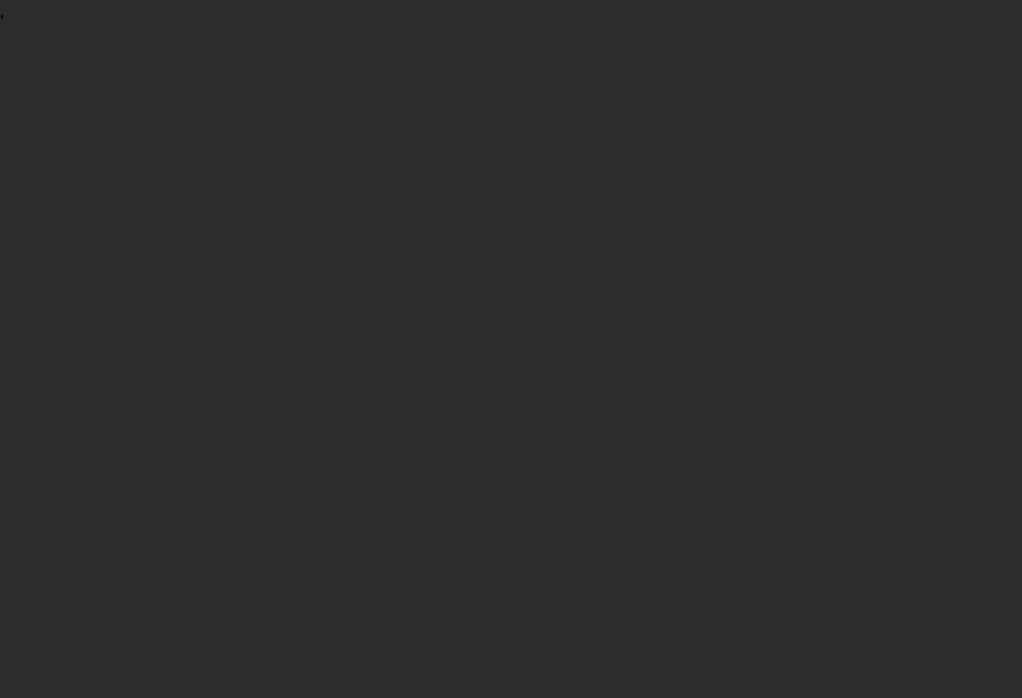
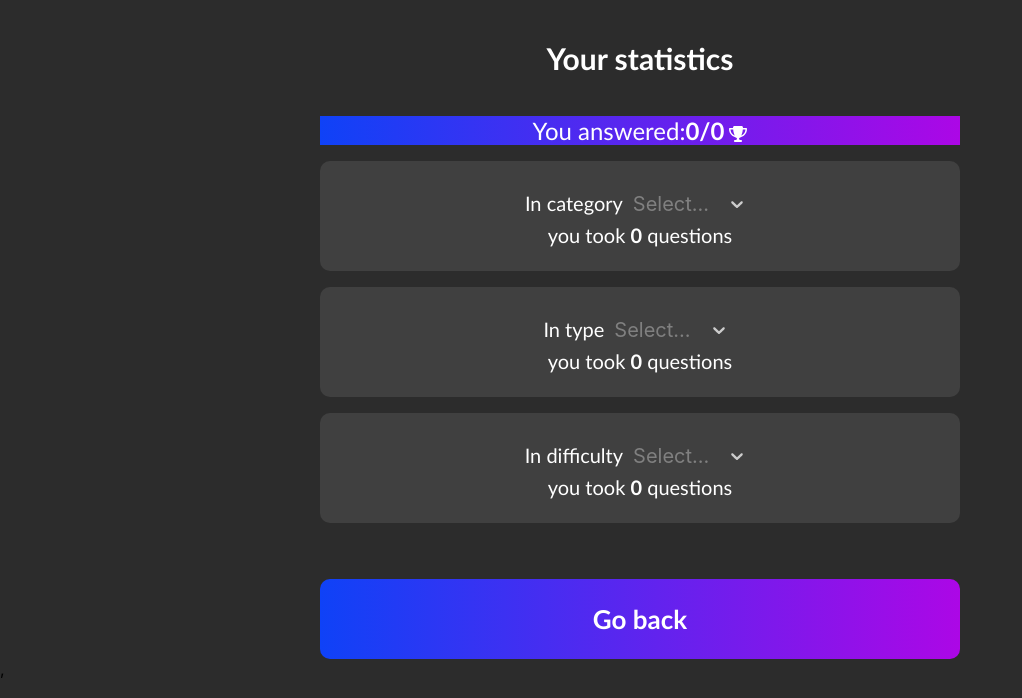
Before and after one commit to neverovska/quiz_app, a React (Create React App) app: page /statistics in a window 1280 px wide. Shown: the top 698 px of the page, without its empty margins (0-1022 px from the left). Built offline with nearby package versions, Linux system fonts and the light colour scheme.

Commit message:
add statistics page ui and logic

```diff
--- /dev/null
+++ b/src/components/statisticsPage/StatisticsBlock.tsx
@@ -0,0 +1,40 @@
+import React from "react";
+import { StylizedSingleSelect } from "../startPage/Block.styles";
+import { Option } from "../../redux/slices/configurationSlice";
+import {
+  RowWrapper,
+  StatisticsText,
+  StatisticsWrapper,
+} from "../../pages/StatisticsPage.styles";
+
+interface StatisticsBlockProps {
+  title: string;
+  options: Option[];
+  handler: (option: Option, title: string) => void;
+  count: number;
+}
+
+const StatisticsBlock = ({
+  title,
+  options,
+  handler,
+  count,
+}: StatisticsBlockProps) => {
+  return (
+    <StatisticsWrapper>
+      <RowWrapper>
+        <StatisticsText>In {title}</StatisticsText>
+        <StylizedSingleSelect
+          options={options}
+          classNamePrefix="Select"
+          onChange={(newValue) => handler(newValue as Option, title)}
+        />
+      </RowWrapper>
+      <StatisticsText>
+        you took <span>{count}</span> questions
+      </StatisticsText>
+    </StatisticsWrapper>
+  );
+};
+
+export default StatisticsBlock;
--- /dev/null
+++ b/src/pages/StatisticsPage.styles.tsx
@@ -0,0 +1,65 @@
+import styled, { css } from "styled-components";
+import { BasicBlockStyles } from "../general.styles";
+import { FontAwesomeIcon } from "@fortawesome/react-fontawesome";
+
+const StatsTextStyles = css`
+  color: white;
+  font-family: "Gill Sans MT";
+`;
+
+const ResultsText = styled.p`
+  ${StatsTextStyles};
+  font-size: 30px;
+  font-weight: bold;
+  margin: 5vh 0;
+`;
+const StatisticsWrapper = styled.div`
+  ${BasicBlockStyles};
+  display: flex;
+  flex-direction: column;
+  align-items: center;
+  margin: 2vh 0;
+  font-size: 20px;
+`;
+
+const RowWrapper = styled.div`
+  display: flex;
+  align-items: baseline;
+`;
+const AnsweredText = styled.p`
+  ${StatsTextStyles};
+  font-size: 24px;
+  background: linear-gradient(
+    90deg,
+    rgba(15, 66, 247, 1) 0%,
+    rgba(172, 7, 230, 1) 100%
+  );
+
+  span {
+    font-weight: bold;
+  }
+`;
+
+const StatisticsText = styled.p`
+  ${StatsTextStyles};
+  white-space: nowrap;
+
+  span {
+    font-weight: bold;
+  }
+`;
+
+const IconCup = styled(FontAwesomeIcon)`
+  height: 18px;
+  width: 18px;
+  margin-left: 5px;
+`;
+
+export {
+  StatisticsWrapper,
+  StatisticsText,
+  ResultsText,
+  AnsweredText,
+  IconCup,
+  RowWrapper,
+};
--- a/src/pages/StatisticsPage.tsx
+++ b/src/pages/StatisticsPage.tsx
@@ -1,11 +1,77 @@
-import React from 'react';
+import React, { useState } from "react";
+import StatisticsBlock from "../components/statisticsPage/StatisticsBlock";
+import GoBackButton from "../components/utils/GoBackButton";
+import { MainWrapper } from "../general.styles";
+import { CATEGORIES, DIFFICULTIES, TYPES } from "../consts";
+import { selectFilling } from "./StartPage";
+import { AnsweredText, IconCup, ResultsText } from "./StatisticsPage.styles";
+import { faTrophy } from "@fortawesome/free-solid-svg-icons";
+import { useAppSelector } from "../redux/hooks";
+import { Option } from "../redux/slices/configurationSlice";
+import { StatisticsState } from "../redux/slices/statisticsSlice";
 
 const StatisticsPage = () => {
-    return (
-        <div>
+  const statistics = useAppSelector((state) => state.statistics);
+  const [categoryCount, setCategoryCount] = useState(0);
+  const [typeCount, setTypeCount] = useState(0);
+  const [difficultyCount, setDifficultyCount] = useState(0);
 
-        </div>
-    );
+  const handleSelectChange = (option: Option, title: string) => {
+    if (!option) return;
+    type StatisticsAnswersState = Omit<
+      StatisticsState,
+      "totalCorrectAnswers" | "totalAnswers"
+    >;
+    const titleToKeyMap: Record<string, keyof StatisticsAnswersState> = {
+      category: "categoryAnswers",
+      type: "typeAnswers",
+      difficulty: "difficultyAnswers",
+    };
+
+    const updateFunctions: Record<
+      keyof StatisticsAnswersState,
+      React.Dispatch<React.SetStateAction<number>>
+    > = {
+      categoryAnswers: setCategoryCount,
+      typeAnswers: setTypeCount,
+      difficultyAnswers: setDifficultyCount,
+    };
+    const key = titleToKeyMap[title];
+    const selectedCount = statistics[key][option.value];
+
+    updateFunctions[key](selectedCount);
+  };
+  return (
+    <MainWrapper>
+      <ResultsText>Your statistics</ResultsText>
+      <AnsweredText>
+        You answered:
+        <span>
+          {statistics.totalCorrectAnswers}/{statistics.totalAnswers}
+        </span>
+        <IconCup icon={faTrophy} />
+      </AnsweredText>
+      <StatisticsBlock
+        title={"category"}
+        options={CATEGORIES.map(selectFilling)}
+        handler={handleSelectChange}
+        count={categoryCount}
+      />
+      <StatisticsBlock
+        title={"type"}
+        options={TYPES.map(selectFilling)}
+        handler={handleSelectChange}
+        count={typeCount}
+      />
+      <StatisticsBlock
+        title={"difficulty"}
+        options={DIFFICULTIES.map(selectFilling)}
+        handler={handleSelectChange}
+        count={difficultyCount}
+      />
+      <GoBackButton />
+    </MainWrapper>
+  );
 };
 
 export default StatisticsPage;
```
